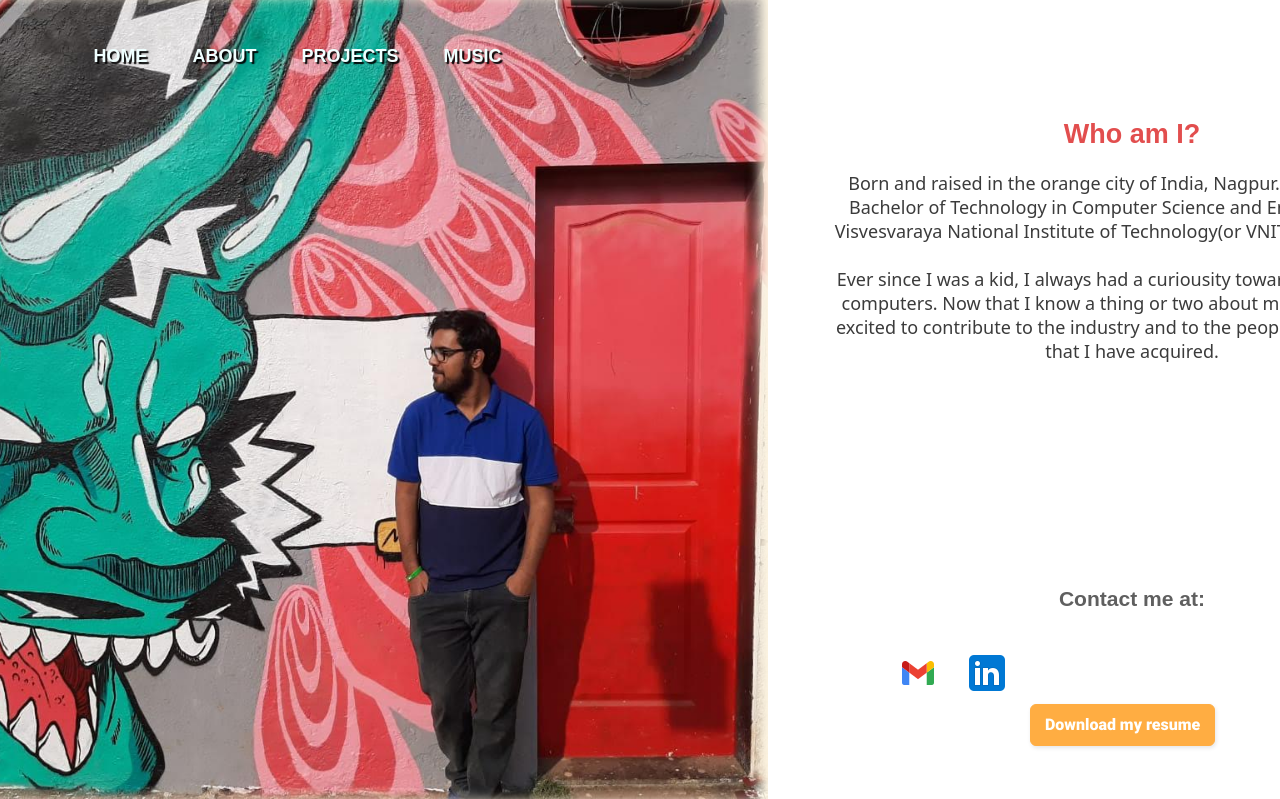
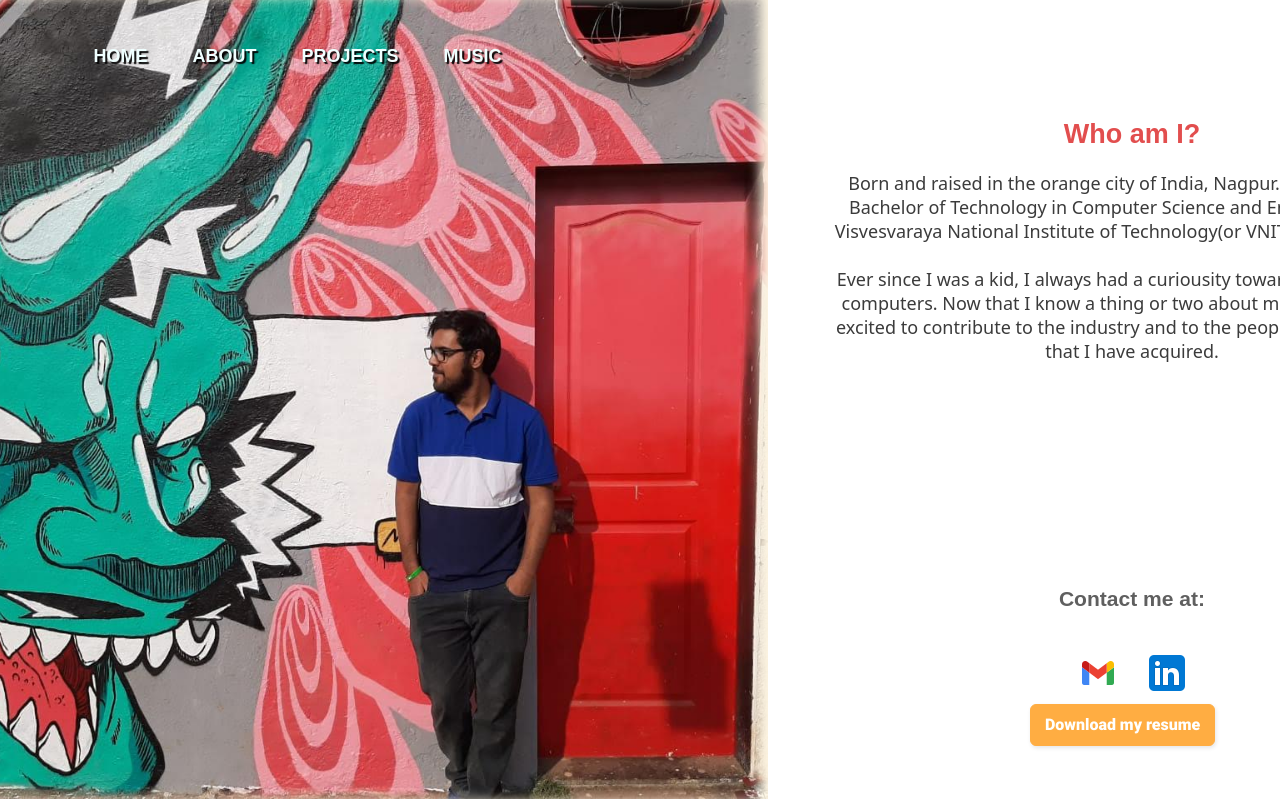
Before and after one commit to shikhindahikar/myPortfolio, a Django app: page / in a window 1280 px wide. Shown: the part 801-1600 px from the top of the page. Run offline with Django 3.2, Linux system fonts and the light colour scheme.

Commit message:
comment + corrections

```diff
--- a/static/css/style.css
+++ b/static/css/style.css
@@ -94,6 +94,7 @@
     box-shadow: -10px 0 12px -2px rgb(253,245,226) inset;
 }
 
+/* correcting the navbar position to align with other section navbars */
 .about_bg ul{
     position: absolute;
     padding-top: 15px;
@@ -125,6 +126,9 @@
 }
 
 .about_contact ul{
+    position: absolute;
+    /* adding to correct the gmail and linkedin button positions */
+    left: 180px;
     list-style-type: none;
     text-decoration: none;
     color: rgb(255, 199, 94);
```
